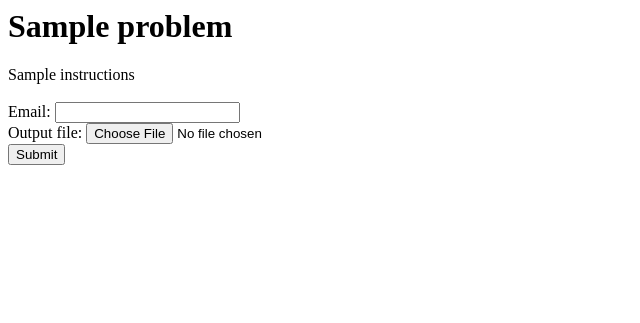
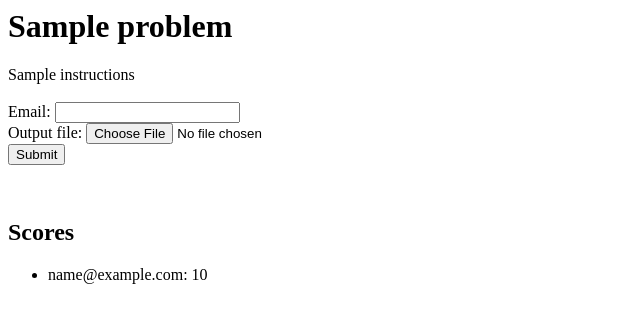
Before and after one commit to jonesmat/codechallenge, a Flask app: template templates/problem.html in a window 1280 px wide. Shown: the top 323 px of the page, without its empty margins (0-640 px from the left). Run offline with Flask 2, Linux system fonts and the light colour scheme; the template is opened without the code that fills it: most values are stand-ins (such as "Sample title", 1, 10 or a date in 2020).

Commit message:
Added simple scores section to problem page

```diff
--- a/templates/home.html
+++ b/templates/home.html
@@ -6,9 +6,9 @@
 		<h1>Pick a Problem to solve! </h1>
 		<ul>
 		{% for problem in problems %}
-			<li>
-				<a href="/problem/{{ problem.prob_id }}">{{ problem.name }}</a>
-			</li>
+		<li>
+			<a href="/problem/{{ problem.prob_id }}">{{ problem.name }}</a>
+		</li>
 		{% endfor %}
 		</ul>
 	</body>
--- a/templates/problem.html
+++ b/templates/problem.html
@@ -20,5 +20,14 @@
 				<input type="submit" value="Submit">
 			</div>
 		</form>
+
+		<br>
+
+		<h2>Scores</h2>
+		<ul>
+			{% for score in problem.scores %}
+			<li>{{ score.email }}: {{ score.score }}</li>
+			{% endfor %}
+		</ul>
 	</body>
 </html>
```
